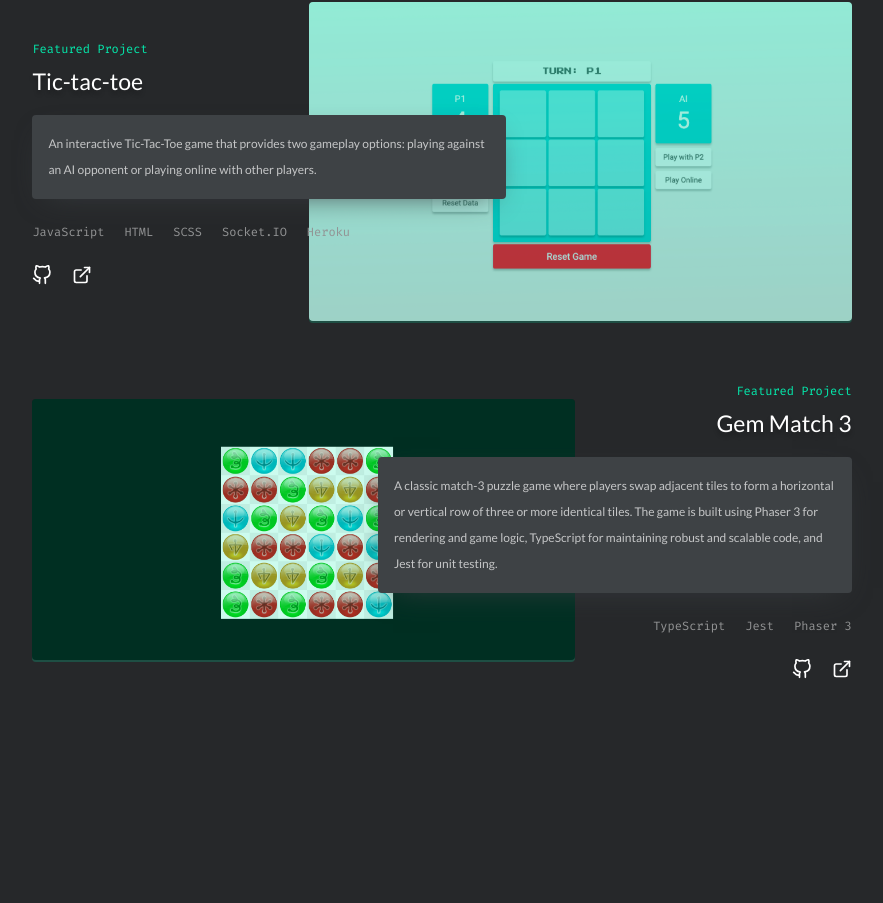
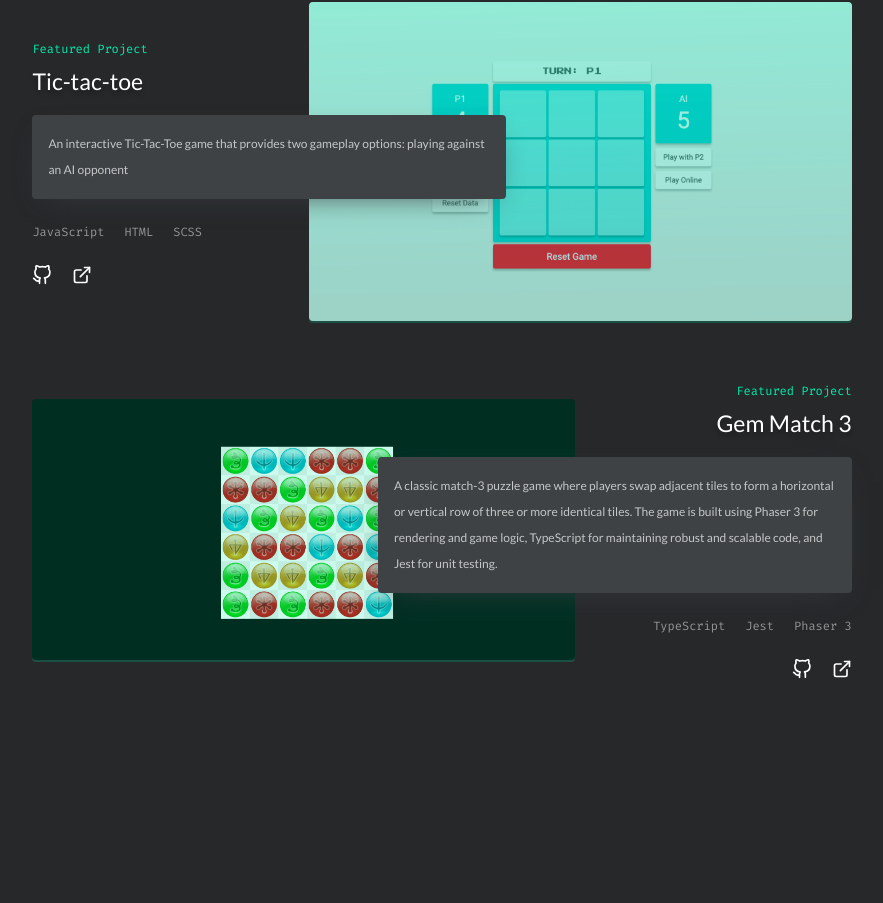
Before and after one commit to pophero110/2023-jeff-portfolio, a Next.js app: page / in a window 1280 px wide. Shown: the part 2917-3820 px from the top of the page, without its empty margins (198-1081 px from the left). Built offline with nearby package versions, Linux system fonts and the light colour scheme.

Commit message:
update project

```diff
--- a/src/data/project.ts
+++ b/src/data/project.ts
@@ -29,8 +29,8 @@ export const featureDProjects: Project[] = [
   {
     name: "Tic-tac-toe",
     description:
-      "An interactive Tic-Tac-Toe game that provides two gameplay options: playing against an AI opponent or playing online with other players.",
-    techList: ["JavaScript", "HTML", "SCSS", "Socket.IO", "Heroku"],
+      "An interactive Tic-Tac-Toe game that provides two gameplay options: playing against an AI opponent",
+    techList: ["JavaScript", "HTML", "SCSS"],
     imageUrl: "./image/tic-tac-toe.png",
     frontendLink: "https://github.com/pophero110/Tic-tac-toe",
     externalLink: "https://tic-tac-toe-ten-alpha-76.vercel.app/",
```
